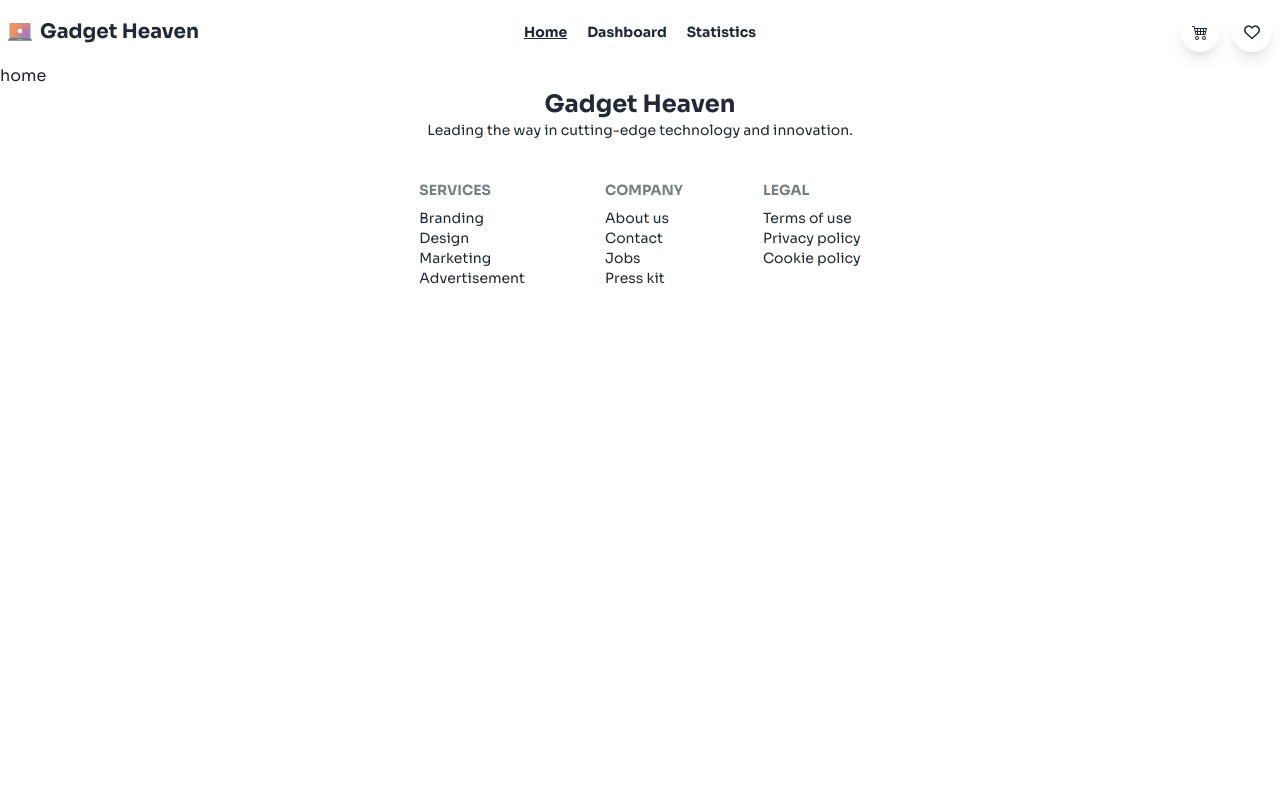
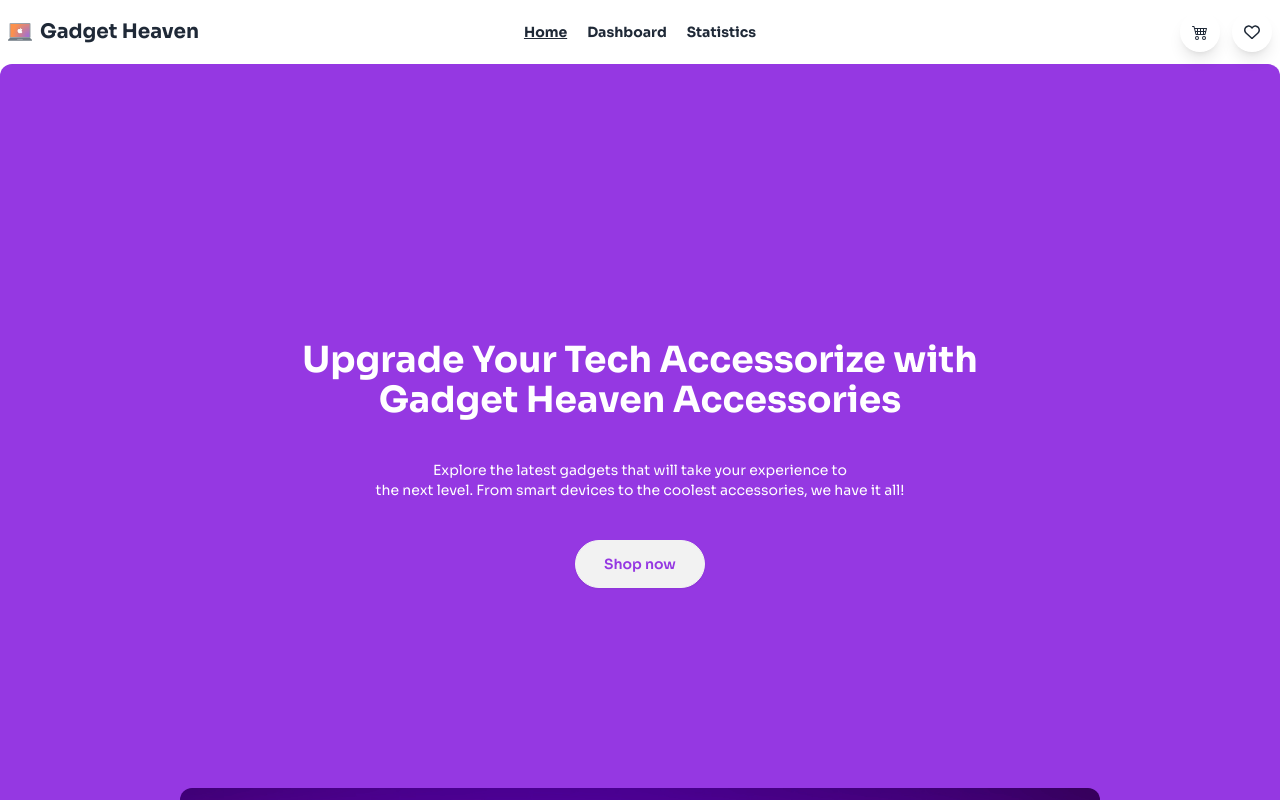
Before and after one commit to ShahariarSohan/gadget-heaven-app, a React (Vite) app: page / in a window 1280 px wide. Shown: the top 800 px of the page. Built offline with nearby package versions, Linux system fonts and the light colour scheme.

Commit message:
banner image added

```diff
--- /dev/null
+++ b/src/components/Banner.jsx
@@ -0,0 +1,38 @@
+import React from "react";
+import { Link } from "react-router-dom";
+
+const Banner = () => {
+  return (
+    <div>
+      <div className="container mx-auto">
+        <div className="hero bg-[#9538E2] min-h-screen text-white lg:rounded-xl">
+          <div className="hero-content text-center">
+            <div className="space-y-10">
+              <h1 className="text-4xl font-bold">
+                Upgrade Your Tech Accessorize with <br />
+                Gadget Heaven Accessories
+              </h1>
+              <p className="text-sm">
+                Explore the latest gadgets that will take your experience to{" "}
+                <br /> the next level. From smart devices to the coolest
+                accessories, we have it all!
+              </p>
+              <div>
+                <Link to="/dashboard">
+                  <button className="btn rounded-full px-7 text-[#9538E2]">
+                    Shop now
+                  </button>
+                </Link>
+              </div>
+            </div>
+          </div>
+        </div>
+        <div className="hidden sm:block w-3/4 bg-slate-100 bg-transparent  p-5 h-96 rounded-xl mx-auto -translate-y-1/4 ">
+          <img src="/banner.jpg" alt="" className="w-full h-full rounded-xl" />
+        </div>
+      </div>
+    </div>
+  );
+};
+
+export default Banner;
--- a/src/components/Nav.jsx
+++ b/src/components/Nav.jsx
@@ -35,7 +35,7 @@ const Nav = () => {
     </NavLink>
   );
   return (
-    <div className="navbar bg-base-100">
+    <div className="navbar bg-base-100 container mx-auto">
       <div className="navbar-start">
         <div className="dropdown">
           <div tabIndex={0} role="button" className="btn btn-ghost lg:hidden">
--- a/src/pages/Home.jsx
+++ b/src/pages/Home.jsx
@@ -1,7 +1,12 @@
 import React from "react";
+import Banner from "../components/Banner";
 
 const Home = () => {
-  return <div>home</div>;
+  return (
+    <div>
+      <Banner></Banner>
+    </div>
+  );
 };
 
 export default Home;
```
